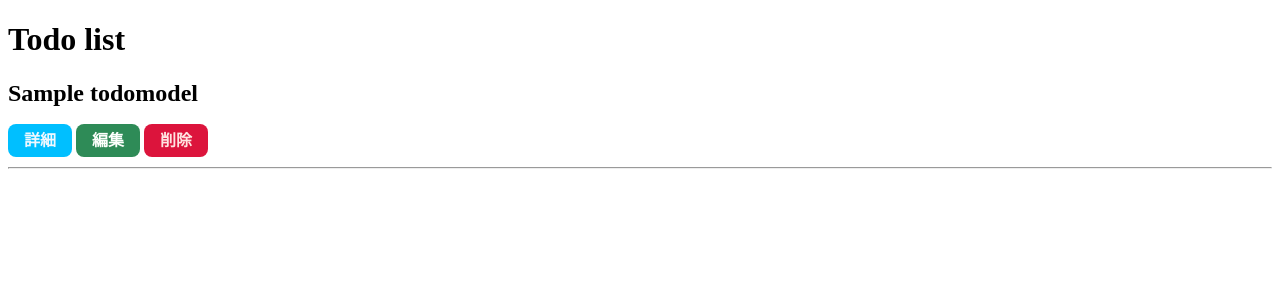
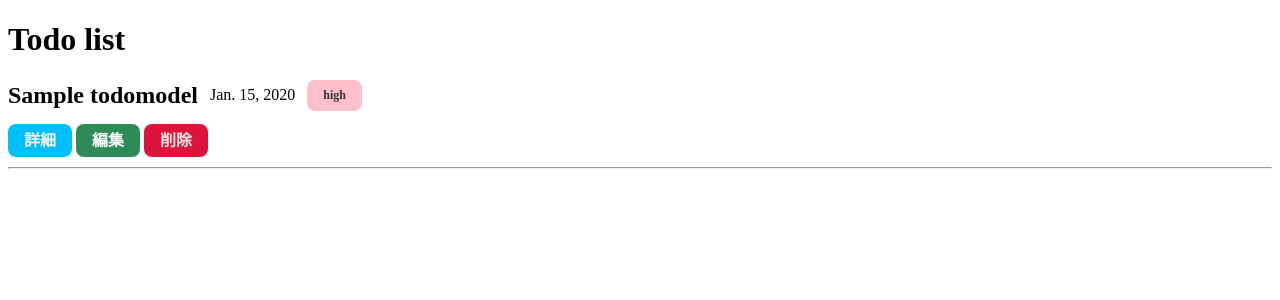
Before and after one commit to y-uchiida/Django_training001, a Django app: page /list/ in a window 1280 px wide. Shown: the top 300 px of the page. Run offline with Django 3.2, Linux system fonts and the light colour scheme; tables that the repository leaves empty hold one stand-in row (values such as "Sample post").

Commit message:
2-11. 優先度と締切日をTodo一覧に表示 あわせてcssの調整

```diff
--- a/todoApp/static/todo/css/style.css
+++ b/todoApp/static/todo/css/style.css
@@ -21,3 +21,33 @@
   background-color: seagreen;
   color: #fdfffd;
 }
+
+.todo-list-head {
+  display: flex;
+  flex-direction: row;
+  align-items: center;
+  column-gap: 12px;
+}
+.todo-list-head h2 {
+  margin: 0;
+}
+
+.badge {
+  background-color: lightgray;
+  border-radius: 8px;
+  color: #333;
+  text-decoration: none;
+  padding: 8px 16px;
+  font-weight: 700;
+  font-size: 12px;
+}
+
+.priority-high {
+  background-color: pink;
+}
+.priority-normal {
+  background-color: khaki;
+}
+.priority-low {
+  background-color: lightblue;
+}
--- a/todoApp/templates/list.html
+++ b/todoApp/templates/list.html
@@ -8,7 +8,11 @@
 	{# object_listで、指定のモデル(ここではTodoモデル)の一覧を操作できる #}
 	{% for todo in object_list %}
 	<div>
-		<h2>{{todo.title}}</h2>
+		<div class='todo-list-head'>
+			<h2>{{todo.title}}</h2>
+			<span>{{todo.duedate}}</span>
+			<span class='badge priority-{{todo.priority}}'>{{todo.priority}}</span>
+		</div>
 		{# 個別のデータを取得できるように、todo.idを指定する #}
 		<p>
 			<a class='btn blue' href="/detail/{{todo.id}}">詳細</a>
```
